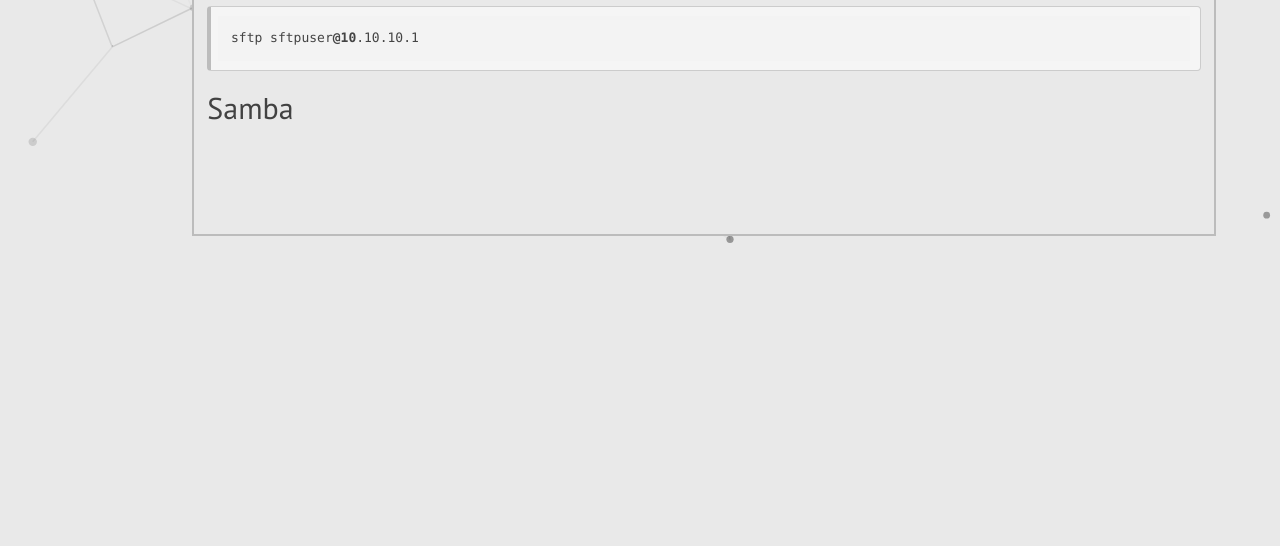
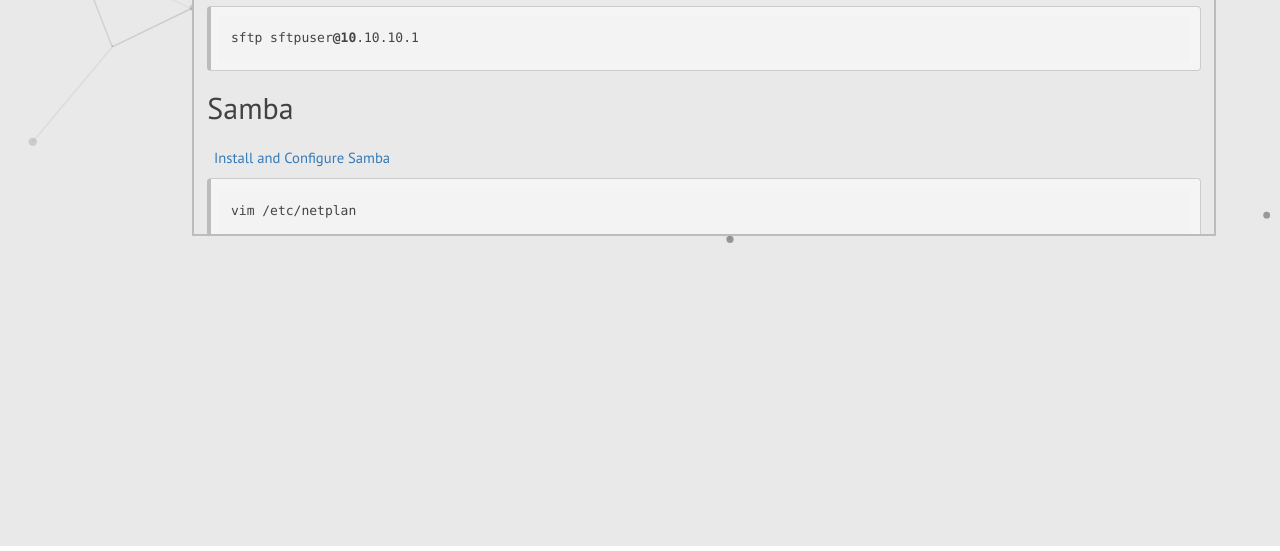
Before and after one commit to geryxyz/geryxyz, a Jekyll site: the page built from content/os-in-school/remote.html, in a window 1280 px wide. Shown: the part 2552-3103 px from the top of the page. Built offline with Jekyll 4.4.1, drawn with Linux system fonts in a browser that asks for light colours; nearby versions of some CDN libraries; library files that are not in the unit come from our copies.

Commit message:
Update remote.html

```diff
--- a/content/os-in-school/remote.html
+++ b/content/os-in-school/remote.html
@@ -41,3 +41,17 @@
 <pre class="code"><code>sftp sftpuser@10.10.10.1</code></pre>
 
 <h2>Samba</h2>
+<p><a href="https://tutorials.ubuntu.com/tutorial/install-and-configure-samba#0">Install and Configure Samba</a></p>
+<p><pre class="code"><code>vim /etc/netplan</code></pre>
+<pre class="code"><code>network:
+    ethernets:
+        enp0s3:
+            dhcp4: true
+        enp0s8:
+            dhcp4: true
+        enp0s9:
+            dhcp4: true
+    version: 2</code></pre>
+<pre class="code"><code>netplan apply</code></pre></p>
+<p>Engedélyezzük a home share-t: <code>sudo vim /etc/samba/smb.conf</code></p>
+<p><pre class="code"><code>\\192.168.56.104\geryxyz</code></pre></p>
```
